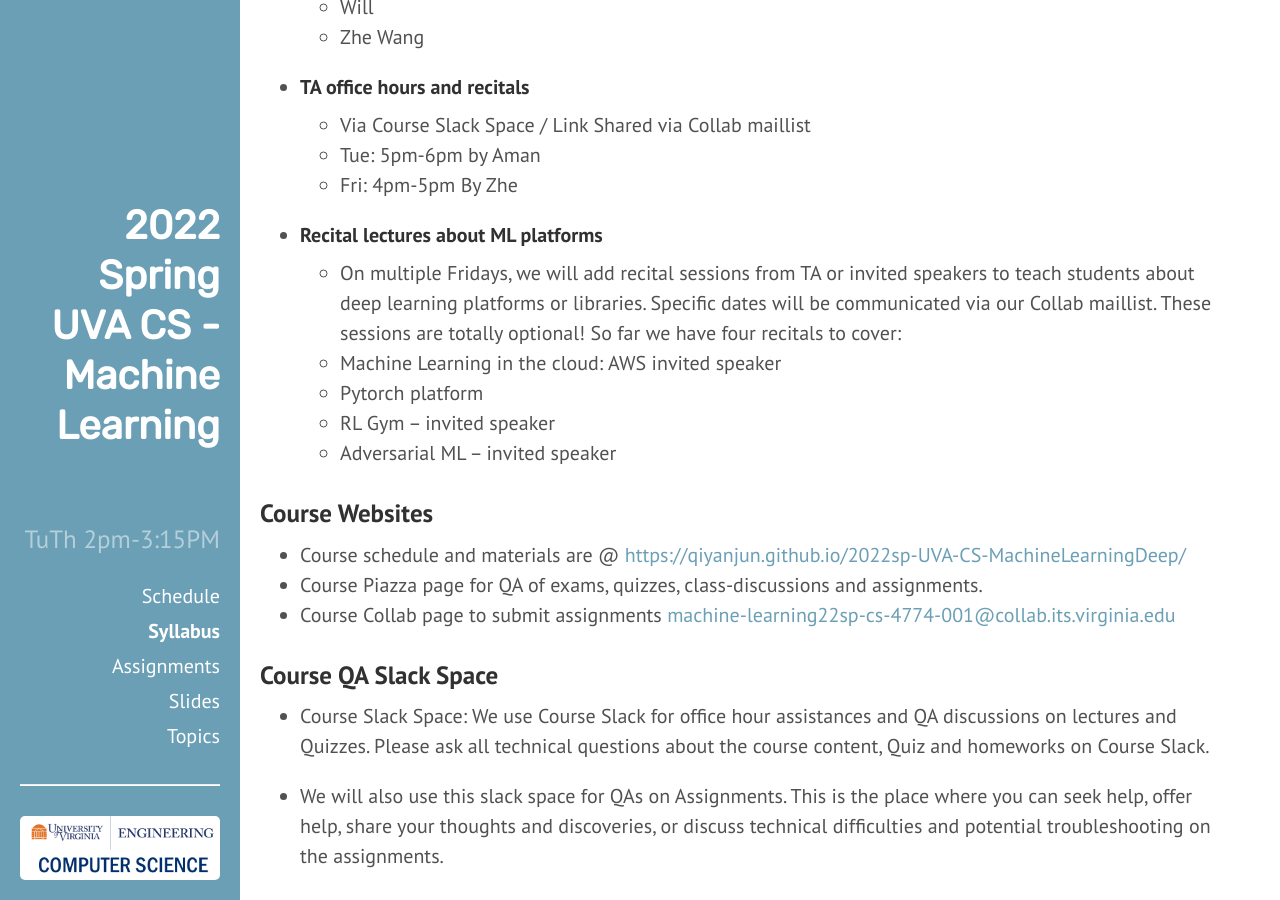
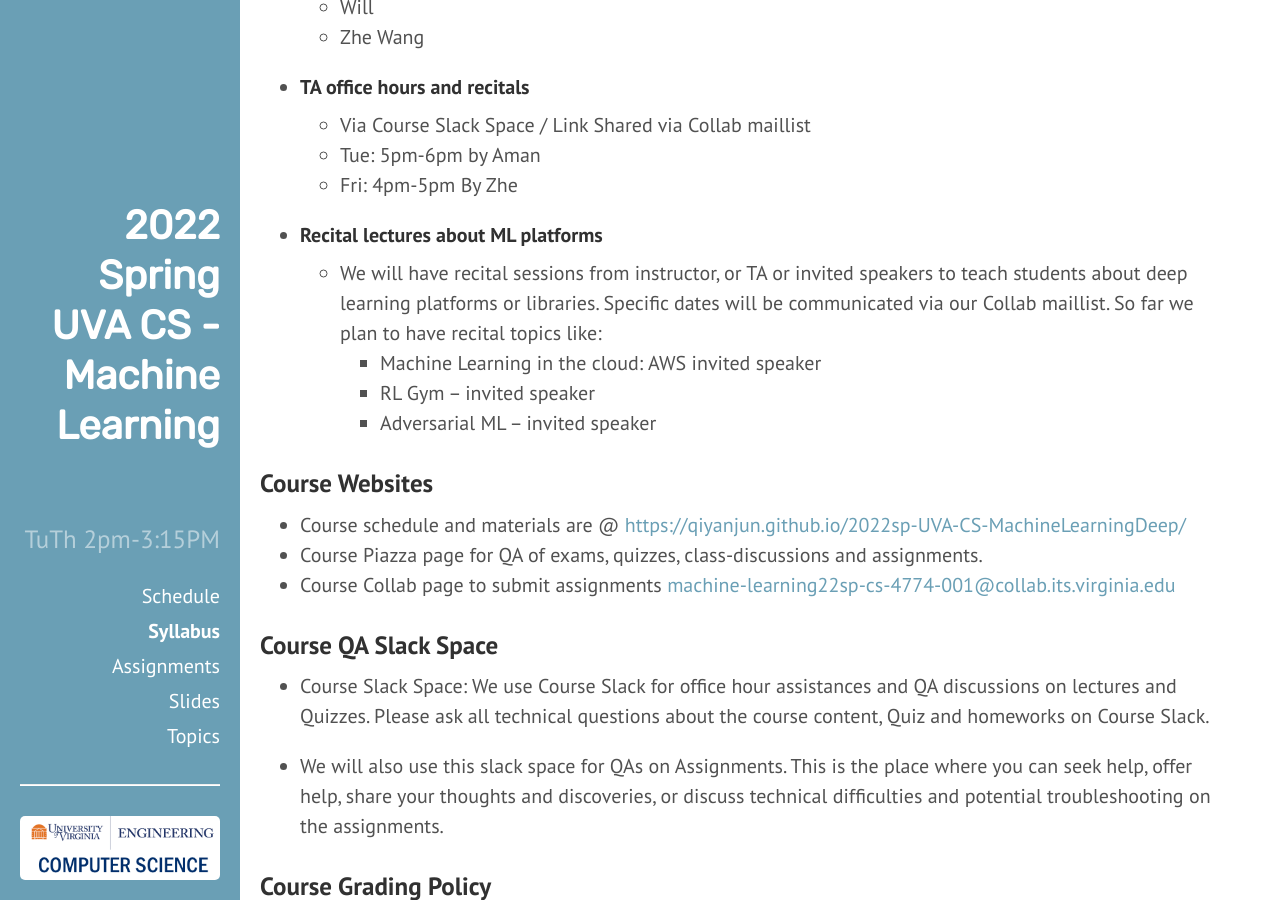
Before and after one commit to qiyanjun/2022sp-UVA-CS-MachineLearningDeep, a Jekyll site: the page built from About.md, in a window 1280 px wide and 900 px high, scrolled down 2536 px. Built offline with Jekyll 4.4.1, drawn with Linux system fonts in a browser that asks for light colours.

Commit message:
Update About.md

```diff
--- a/About.md
+++ b/About.md
@@ -88,12 +88,11 @@ desc: "Information for 2022 Spring  UVa CS Machine Learning, Math Foundations an
 
 
 + #### Recital lectures about ML platforms
-  - On multiple Fridays, we will add recital sessions from TA or invited
-  speakers to teach students about deep learning platforms or libraries. Specific dates will be communicated via our Collab maillist. These sessions are totally optional!  So far we have four recitals to cover:
-  - Machine Learning in the cloud: AWS invited speaker
-  - Pytorch platform
-  - RL Gym – invited speaker
-  - Adversarial ML – invited speaker
+  - We will have recital sessions from instructor, or TA or  invited
+  speakers to teach students about deep learning platforms or libraries. Specific dates will be communicated via our Collab maillist.  So far we plan to have recital topics like:
+    - Machine Learning in the cloud: AWS invited speaker
+    - RL Gym – invited speaker
+    - Adversarial ML – invited speaker
 
 
 ### Course Websites
```
